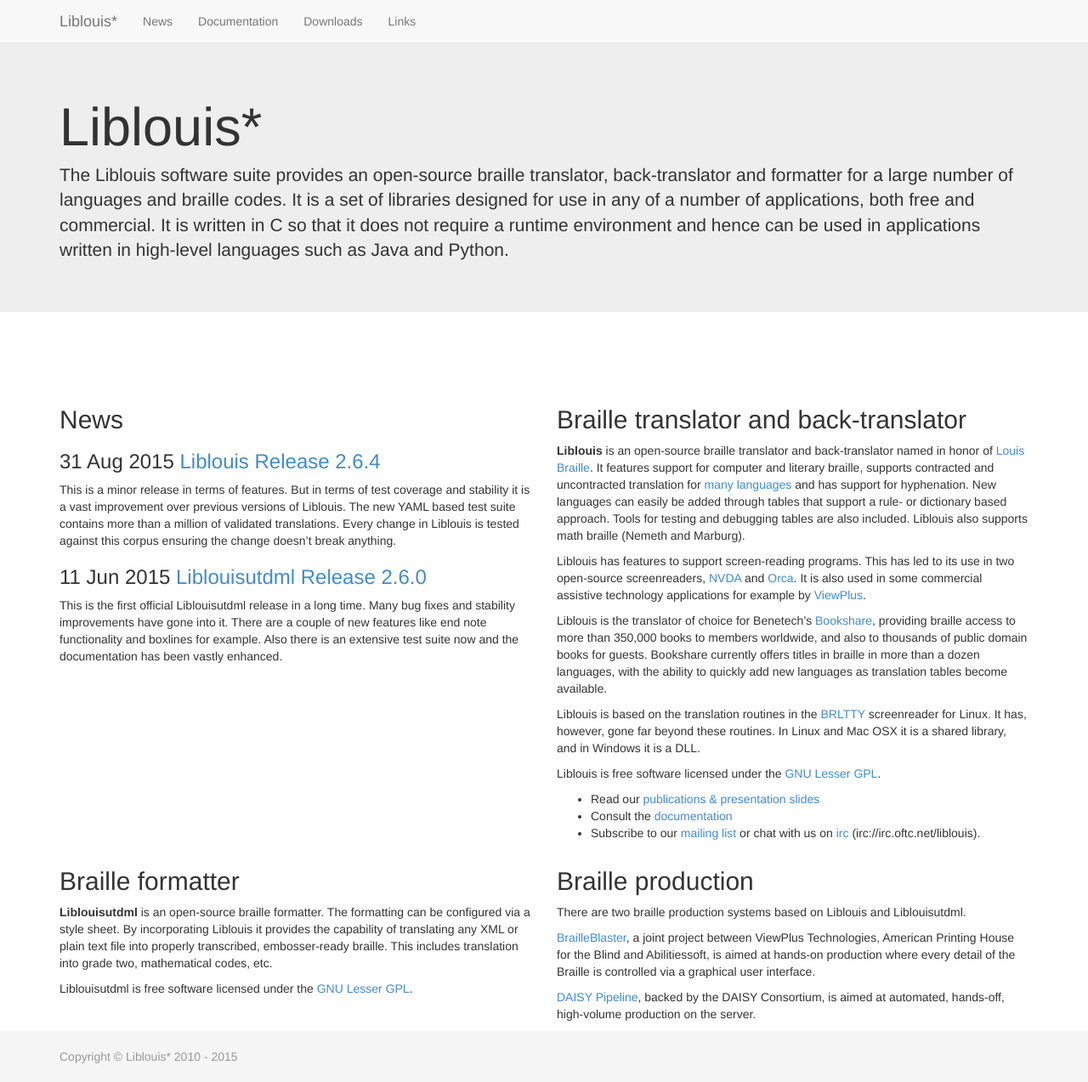
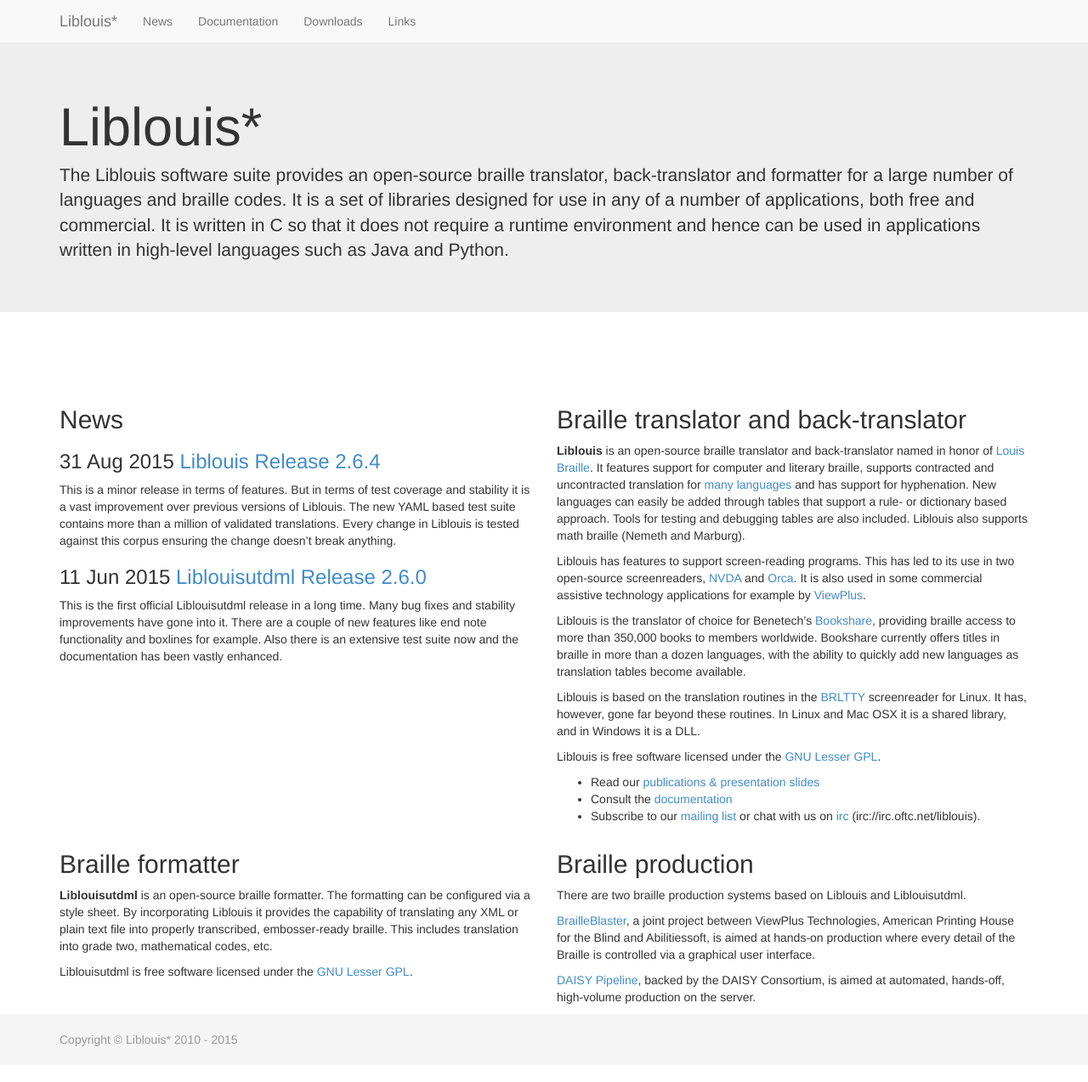
Before and after one commit to liblouis/liblouis.github.io, a Jekyll site: the page built from index.md, in a window 1280 px wide and 1273 px high. Shown: the whole window at 85% size. Built offline with Jekyll 4.4.1, drawn with Linux system fonts in a browser that asks for light colours.

Commit message:
Shorten the Bookshare paragrah slightly

```diff
--- a/index.md
+++ b/index.md
@@ -26,7 +26,7 @@
 
 Liblouis has features to support screen-reading programs. This has led to its use in two open-source screenreaders, [NVDA](http://www.nvda-project.org/) and [Orca](http://live.gnome.org/Orca). It is also used in some commercial assistive technology applications for example by [ViewPlus](http://www.viewplus.com).
 
-Liblouis is the translator of choice for Benetech’s [Bookshare](http://www.bookshare.org), providing braille access to more than 350,000 books to members worldwide, and also to thousands of public domain books for guests.  Bookshare currently offers titles in braille in more than a dozen languages, with the ability to quickly add new languages as translation tables become available.
+Liblouis is the translator of choice for Benetech’s [Bookshare](http://www.bookshare.org), providing braille access to more than 350,000 books to members worldwide. Bookshare currently offers titles in braille in more than a dozen languages, with the ability to quickly add new languages as translation tables become available.
 
 Liblouis is based on the translation routines in the [BRLTTY](http://mielke.cc/brltty/) screenreader for Linux. It has, however, gone far beyond these routines. In Linux and Mac OSX it is a shared library, and in Windows it is a DLL.
 
```
